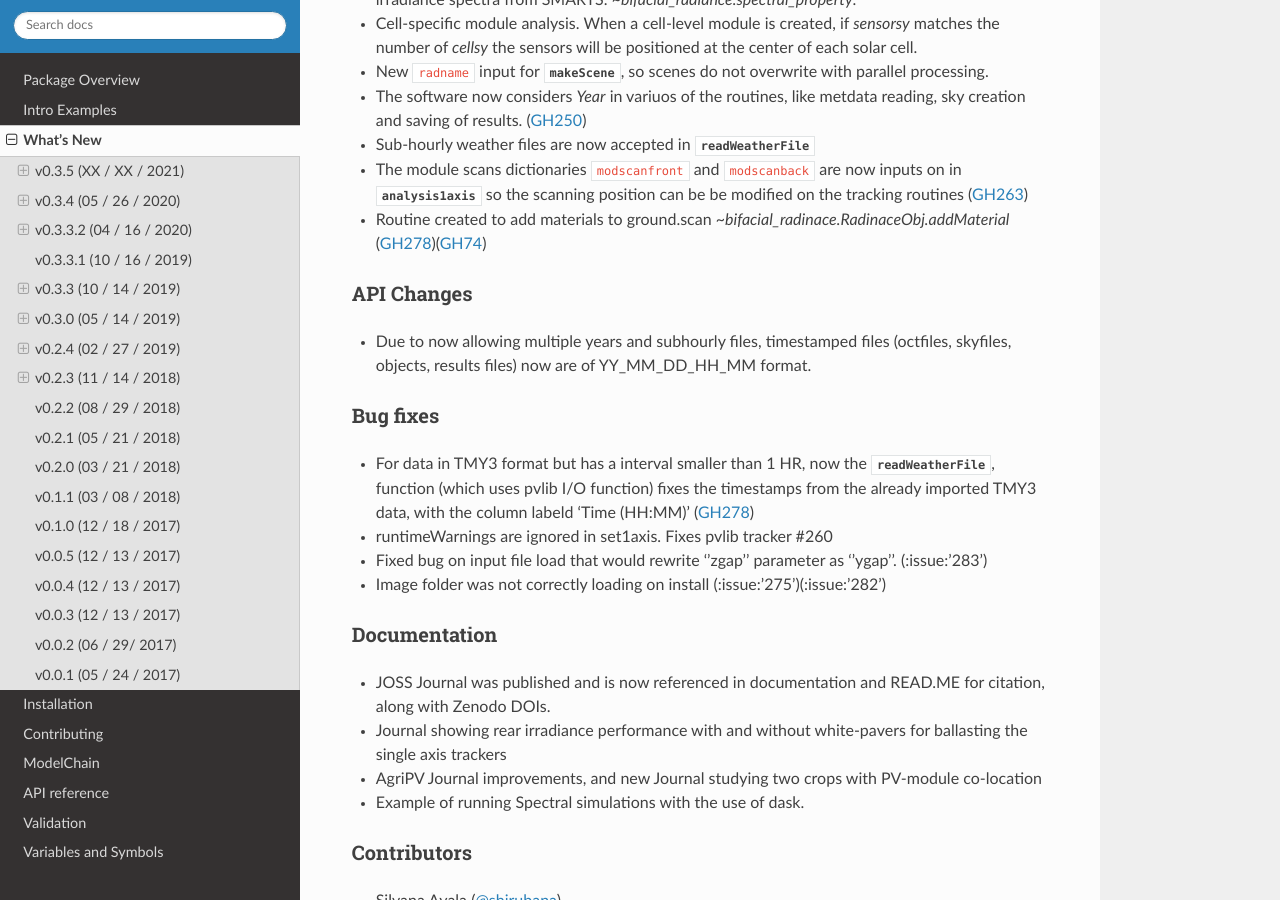
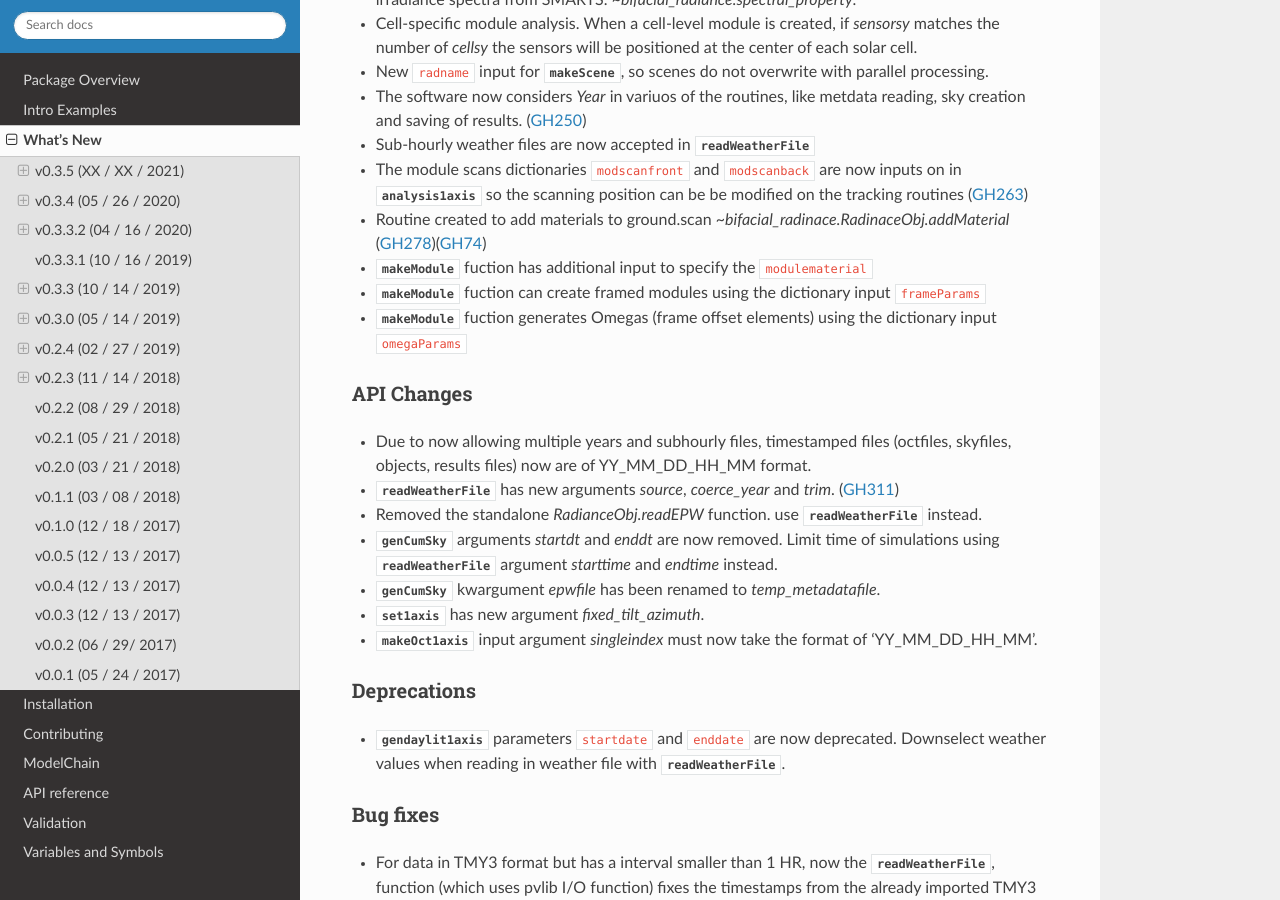
Before and after one commit to NREL/bifacial_radiance, a Sphinx documentation site: the page built from docs/sphinx/source/whatsnew.rst, in a window 1280 px wide and 900 px high, scrolled down 423 px. Built offline with Sphinx 7.4.7 and the Read the Docs theme 2.0.0, drawn with Linux system fonts in a browser that asks for light colours.

Commit message:
Update v0.3.5.rst

```diff
--- a/docs/sphinx/source/whatsnew/v0.3.5.rst
+++ b/docs/sphinx/source/whatsnew/v0.3.5.rst
@@ -7,17 +7,32 @@ Release of new version including new spectral property class, module analysis wh
 
 Enhancements
 ~~~~~~~~~~~~
-* New `spectral_property` class stored in ``spectral_utils.py``, includes functions to interact with irradiance spectra from SMARTS. `~bifacial_radiance.spectral_property`.
+* New ``spectral_property`` class stored in ``spectral_utils.py``, includes functions to interact with irradiance spectra from SMARTS. `~bifacial_radiance.spectral_property`.
 * Cell-specific module analysis. When a cell-level module is created, if `sensorsy` matches the number of `cellsy` the sensors will be positioned at the center of each solar cell.
 * New ``radname`` input for :py:class:`~bifacial_radiance.RadianceObj.makeScene`, so scenes do not overwrite with parallel processing.
 * The software now considers `Year` in variuos of the routines, like metdata reading, sky creation and saving of results. (:issue:`250`)
 * Sub-hourly weather files are now accepted in :py:class:`~bifacial_radiance.RadianceObj.readWeatherFile`
 * The module scans dictionaries ``modscanfront`` and ``modscanback`` are now inputs on in :py:class:`~bifacial_radiance.RadianceObj.analysis1axis` so the scanning position can be be modified on the tracking routines (:issue:`263`)
 * Routine created to add materials to ground.scan `~bifacial_radinace.RadinaceObj.addMaterial` (:issue:`278`)(:issue:`74`)
+* :py:class:`~bifacial_radiance.RadianceObj.makeModule` fuction has additional input to specify the ``modulematerial``
+* :py:class:`~bifacial_radiance.RadianceObj.makeModule` fuction can create framed modules using the dictionary input  ``frameParams``
+* :py:class:`~bifacial_radiance.RadianceObj.makeModule` fuction generates Omegas (frame offset elements) using the dictionary input  ``omegaParams``
 
 API Changes
 ~~~~~~~~~~~~
 * Due to now allowing multiple years and subhourly files, timestamped files (octfiles, skyfiles, objects, results files) now are of YY_MM_DD_HH_MM format.
+* :py:class:`~bifacial_radiance.RadianceObj.readWeatherFile` has new arguments `source`, `coerce_year` and `trim`. (:issue:`311`)
+* Removed the standalone `RadianceObj.readEPW` function.  use :py:class:`~bifacial_radiance.RadianceObj.readWeatherFile` instead.
+* :py:class:`~bifacial_radiance.RadianceObj.genCumSky` arguments `startdt` and `enddt` are now removed.  Limit time of simulations using :py:class:`~bifacial_radiance.RadianceObj.readWeatherFile` argument `starttime` and `endtime` instead.
+* :py:class:`~bifacial_radiance.RadianceObj.genCumSky` kwargument `epwfile` has been renamed to `temp_metadatafile`.
+* :py:class:`~bifacial_radiance.RadianceObj.set1axis` has new argument `fixed_tilt_azimuth`.
+* :py:class:`~bifacial_radiance.RadianceObj.makeOct1axis` input argument `singleindex` must now take the format of 'YY_MM_DD_HH_MM'.
+
+
+Deprecations
+~~~~~~~~~~~~~~
+* :py:class:`~bifacial_radiance.RadianceObj.gendaylit1axis` parameters ``startdate`` and ``enddate`` are now deprecated.  Downselect weather values when reading in weather file with :py:class:`~bifacial_radiance.RadianceObj.readWeatherFile`.
+
 
 Bug fixes
 ~~~~~~~~~
@@ -25,6 +40,8 @@ Bug fixes
 * runtimeWarnings are ignored in set1axis. Fixes pvlib tracker #260
 * Fixed bug on input file load that would rewrite ''zgap'' parameter as ''ygap''. (:issue:'283')
 * Image folder was not correctly loading on install (:issue:'275')(:issue:'282')
+
+
 
 Documentation
 ~~~~~~~~~~~~~~
```
